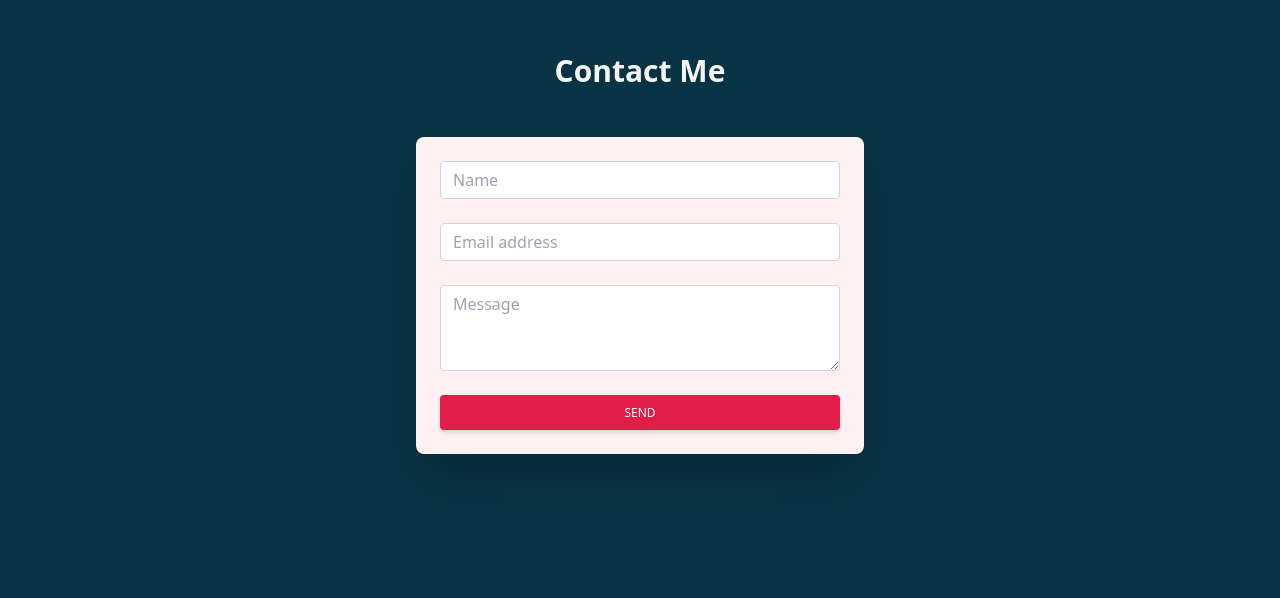
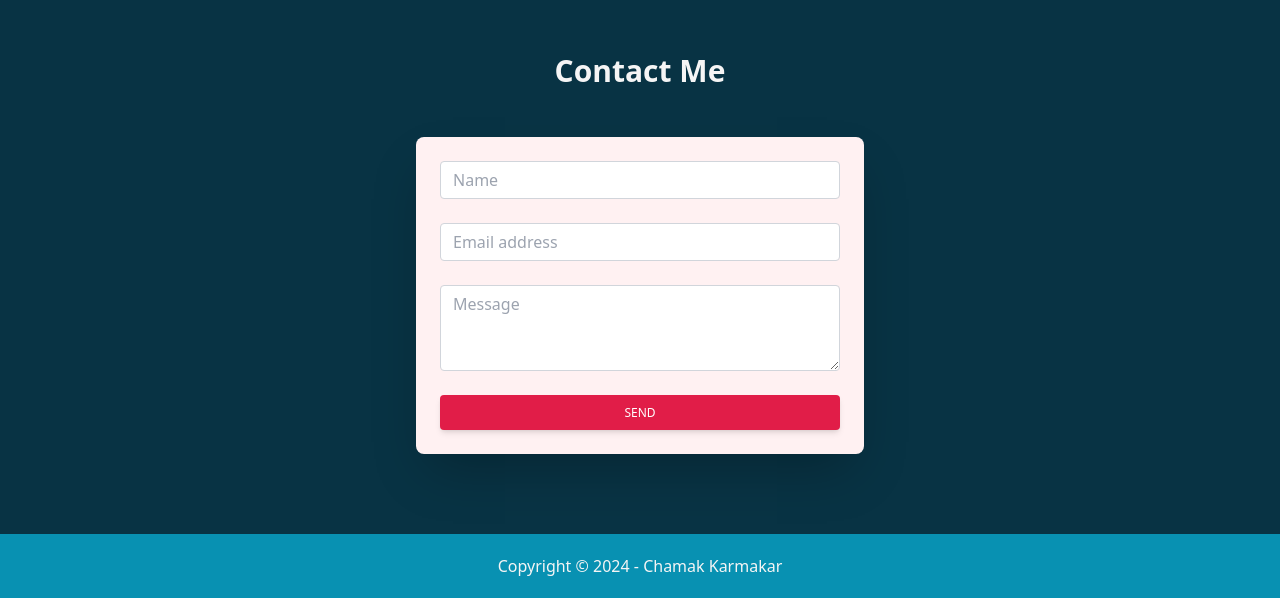
Before and after one commit to chamakkarmakar/Portfolio-Vite, a React (Vite) app: page / in a window 1280 px wide. Shown: the part 2487-3085 px from the top of the page. Before the commit the page ends 3021 px from the top, so only its background shows below. Built offline with nearby package versions, Linux system fonts and the light colour scheme.

Commit message:
footer section done

```diff
--- a/src/App.jsx
+++ b/src/App.jsx
@@ -7,6 +7,7 @@ import Hero from './Components/Hero'
 import About from './Components/About'
 import Skills from './Components/Skills'
 import Contact from './Components/Contact'
+import Footer from './Components/Footer'
 
 function App() {
   const [count, setCount] = useState(0)
@@ -21,6 +22,7 @@ function App() {
       <About />
       <Skills />
       <Contact />
+      <Footer />
     </div>
   )
 }
--- /dev/null
+++ b/src/Components/Footer.jsx
@@ -0,0 +1,11 @@
+import React from 'react'
+
+const Footer = () => {
+    return (
+        <div className='bg-cyan-600 text-center py-5'>
+            <p>Copyright © {(new Date().getFullYear())} - Chamak Karmakar</p>
+        </div>
+    )
+}
+
+export default Footer
```
